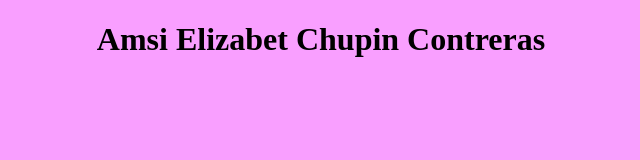
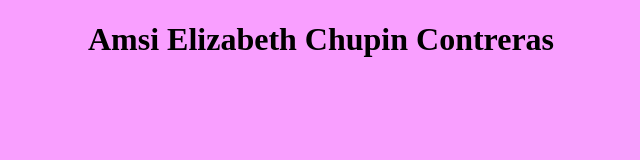
Before and after one commit to amsi-contreras/web, a plain HTML site: page index.html in a window 1280 px wide. Shown: the whole page, without its empty margins (319-959 px from the left). Drawn offline with Linux system fonts and the light colour scheme.

Commit message:
Add files via upload

```diff
--- a/index.html
+++ b/index.html
@@ -13,6 +13,6 @@
         </style>
     </head>
     <body>
-        <h1>Amsi Elizabet Chupin Contreras</h1>
+        <h1>Amsi Elizabeth Chupin Contreras</h1>
     </body>
 </html>
```
